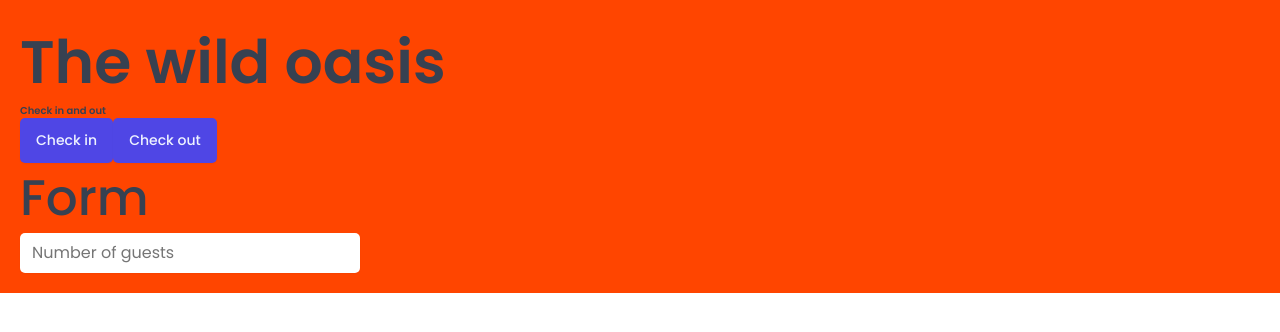
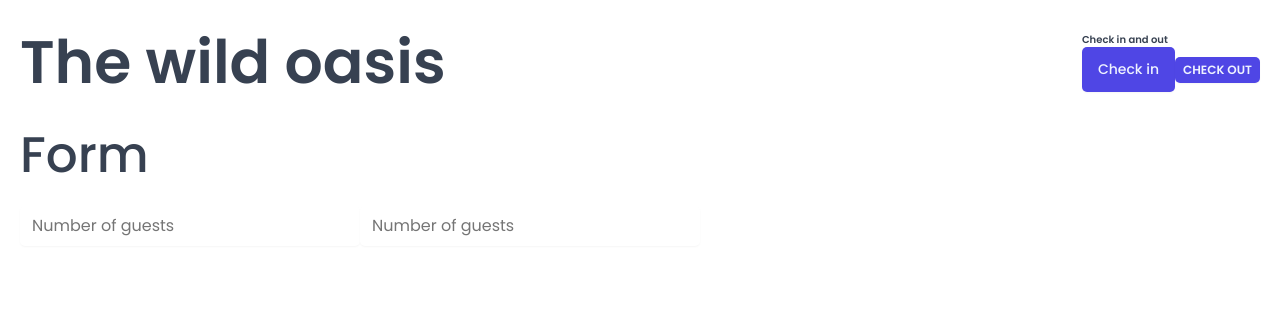
Before and after one commit to shohan11d/wild-oasis, a React (Vite) app: page / in a window 1280 px wide. Shown: the top 332 px of the page. Built offline with nearby package versions, Linux system fonts and the light colour scheme; a web font is replaced by a local one.

Commit message:
007 done

```diff
--- a/src/App.jsx
+++ b/src/App.jsx
@@ -3,9 +3,9 @@
 import Button from './ui/Button';
 import Input from './ui/input';
 import Heading from './ui/Heading';
+import Row from './ui/Row';
 
 const StyledApp = styled.div`
-  background-color: orangered;
   padding: 20px;
 `;
 
@@ -13,16 +13,42 @@
   return (
     <>
       <GlobalStyles />
+
       <StyledApp>
-        <Heading as="h1">The wild oasis</Heading>
-        <Heading as="h2">Check in and out</Heading>
-        <Button onClick={() => alert('check in')}>Check in</Button>
-        <Button onClick={() => alert('check in')}>Check out</Button>
-        <Heading as="h3">Form</Heading>
-        <Input type="number" placeholder="Number of guests"></Input>
+        <Row>
+          <Row type="horizontal">
+            <Heading as="h1">The wild oasis</Heading>
+            <div>
+              <Heading as="h2">Check in and out</Heading>
+              <Button
+                onClick={() => alert('check in')}
+              >
+                Check in
+              </Button>
+              <Button
+                variation="secondary"
+                size="small"
+                onClick={() => alert('check in')}
+              >
+                Check out
+              </Button>
+            </div>
+          </Row>
+          <Row>
+            <Heading as="h3">Form</Heading>
+            <form>
+              <Input type="number" placeholder="Number of guests"></Input>
+              <Input type="number" placeholder="Number of guests"></Input>
+            </form>
+          </Row>
+        </Row>
       </StyledApp>
     </>
   );
 }
 
+Row.defaultProps = {
+  type: 'vertical',
+};
+
 export default App;
--- a/src/ui/Button.jsx
+++ b/src/ui/Button.jsx
@@ -48,18 +48,12 @@
   `,
 };
 const Button = styled.button`
-  font-size: 1.4rem;
-  padding: 1.2rem 1.6rem;
-  font-weight: 500;
   border: none;
   border-radius: var(--border-radius-sm);
-  background-color: var(--color-brand-600);
-  color: var(--color-brand-50);
   box-shadow: var(--shadow-sm);
-  cursor: pointer;
 
-  &:hover {
-    background-color: var(---color-brand-700);
-  }
+  ${(props) => sizes[props.size]}
+  ${(props) => variations[props.variations]}
 `;
+Button.defaultProps = { variations: 'primary', size: 'medium' };
 export default Button;
--- /dev/null
+++ b/src/ui/Row.jsx
@@ -0,0 +1,18 @@
+import styled, { css } from 'styled-components';
+
+const Row = styled.div`
+  display: flex;
+  ${(props) =>
+    props.type === 'horizontal' &&
+    css`
+      justify-content: space-between;
+      align-items: center;
+    `}
+  ${(props) =>
+    props.type === 'vertical' &&
+    css`
+      flex-direction: column;
+      gap: 1.6rem;
+    `}
+`;
+export default Row;
```
